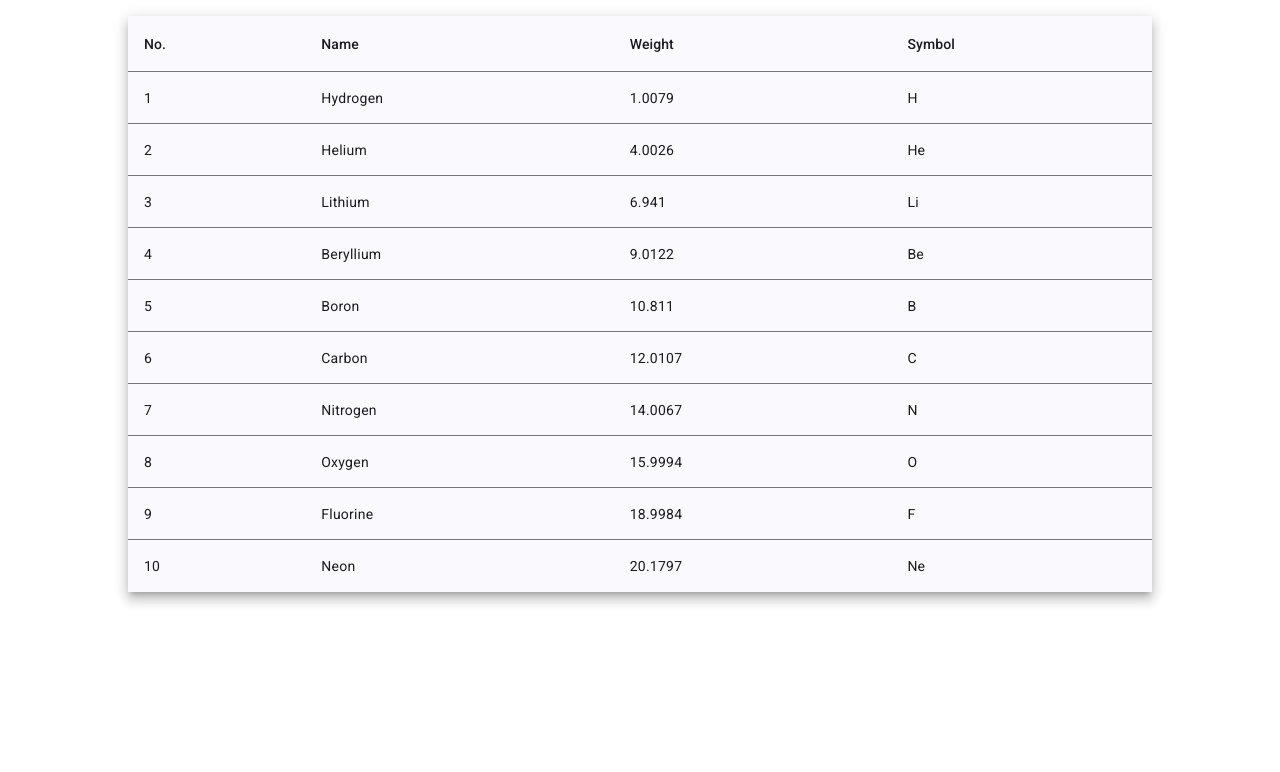
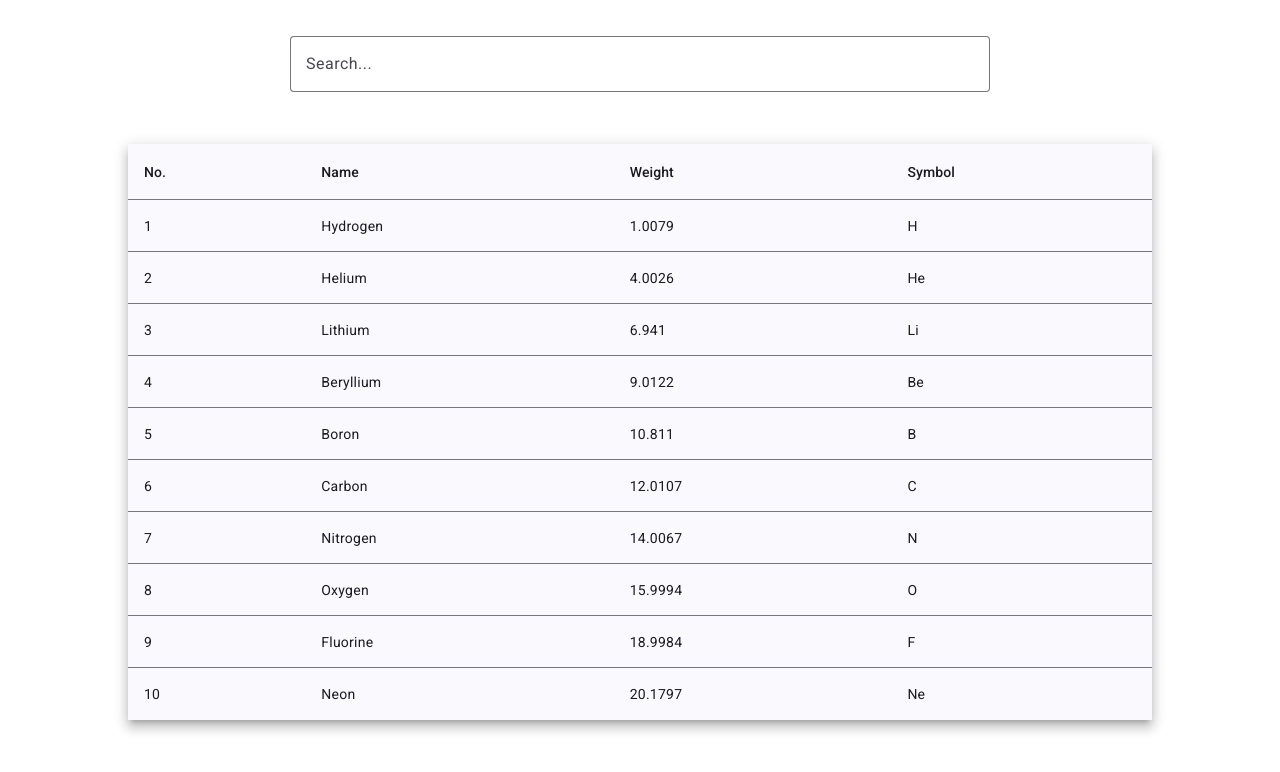
Before and after one commit to uladzimir-yeudakimovich/table-of-elements, an Angular app: page / in a window 1280 px wide. Shown: the top 772 px of the page. Built offline with nearby package versions, Linux system fonts and the light colour scheme.

Commit message:
feat: add filter

```diff
--- a/src/app/home/components/home/home.component.html
+++ b/src/app/home/components/home/home.component.html
@@ -1,6 +1,12 @@
+<div class="search-container">
+  <mat-form-field appearance="outline" class="search-form-field">
+    <input matInput [(ngModel)]="filterKeyword" placeholder="Search...">
+  </mat-form-field>
+</div>
+
 @if (dataSource) {
   <div class="table-elements">
-    <table mat-table [dataSource]="dataSource" class="mat-elevation-z8">
+    <table mat-table [dataSource]="dataSource | filterElements: filterKeyword" class="mat-elevation-z8">
       <ng-container matColumnDef="position">
         <th mat-header-cell *matHeaderCellDef> No. </th>
         <td mat-cell *matCellDef="let element"> {{element.position}} </td>
@@ -22,7 +28,7 @@
       </ng-container>
 
       <tr mat-header-row *matHeaderRowDef="displayedColumns"></tr>
-      <tr mat-row *matRowDef="let row; columns: displayedColumns; let i=index" (click)="openDialog(row, i)"></tr>
+      <tr mat-row *matRowDef="let row; columns: displayedColumns;" (click)="openDialog(row)"></tr>
     </table>
   </div>
 } @else {
--- a/src/app/home/components/home/home.component.scss
+++ b/src/app/home/components/home/home.component.scss
@@ -1,3 +1,16 @@
+.search-container {
+  display: flex;
+  align-items: center;
+  width: 100%;
+  margin: 20px auto 0;
+  padding: 1rem;
+  max-width: 700px;
+
+  .search-form-field {
+    flex: 1;
+  }
+}
+
 .table-elements {
   width: 80%;
   padding: 1rem;
--- a/src/app/home/components/home/home.component.ts
+++ b/src/app/home/components/home/home.component.ts
@@ -8,11 +8,22 @@ import { HttpClientModule } from '@angular/common/http';
 import { ModalWindowComponent } from '../../../shared/components/modal-window/modal-window.component';
 import { MatDialog } from '@angular/material/dialog';
 import { MatProgressSpinner } from '@angular/material/progress-spinner';
+import { FilterElementsPipe } from '../../../shared/pipes/filter-elements.pipe';
+import { FormsModule } from '@angular/forms';
+import { MatInputModule } from '@angular/material/input';
 
 @Component({
   selector: 'app-home',
   standalone: true,
-  imports: [HttpClientModule, NgIf, MatTableModule, MatProgressSpinner],
+  imports: [
+    HttpClientModule,
+    FilterElementsPipe,
+    FormsModule,
+    NgIf,
+    MatTableModule,
+    MatProgressSpinner,
+    MatInputModule,
+  ],
   templateUrl: './home.component.html',
   styleUrl: './home.component.scss',
   providers: [PeriodicElementService],
@@ -20,6 +31,7 @@ import { MatProgressSpinner } from '@angular/material/progress-spinner';
 export class HomeComponent implements OnInit {
   displayedColumns: string[] = ['position', 'name', 'weight', 'symbol'];
   dataSource: PeriodicElement[] | null = null;
+  filterKeyword = '';
 
   constructor(
     private periodicElementService: PeriodicElementService,
@@ -33,7 +45,8 @@ export class HomeComponent implements OnInit {
     ).subscribe(res => this.dataSource = res);
   }
 
-  openDialog(row: PeriodicElement, index: number): void {
+  openDialog(row: PeriodicElement): void {
+    const index = row.position;
     const dialogRef = this.dialog.open(ModalWindowComponent, {
       data: row,
     });
@@ -41,8 +54,8 @@ export class HomeComponent implements OnInit {
       takeUntilDestroyed(this.destroyRef),
     ).subscribe((result: PeriodicElement) => {
       if (result) {
-        this.dataSource = this.dataSource!.map((item, i) =>
-          i === index ? result : item
+        this.dataSource = this.dataSource!.map((item) =>
+          item.position === index ? result : item
         );
       }
     });
--- /dev/null
+++ b/src/app/shared/pipes/filter-elements.pipe.ts
@@ -0,0 +1,20 @@
+import { Pipe, PipeTransform } from '@angular/core';
+import { PeriodicElement } from '../../home/models/periodic-element.model';
+
+@Pipe({
+  name: 'filterElements',
+  standalone: true,
+})
+export class FilterElementsPipe implements PipeTransform {
+  transform(items: PeriodicElement[], keyword: string): PeriodicElement[] {
+    if (!items || !keyword) {
+      return items;
+    }
+
+    return items.filter(item =>
+      item.name.toLowerCase().includes(keyword.toLowerCase()) ||
+      item.symbol.toLowerCase().includes(keyword.toLowerCase()) ||
+      item.weight.toString().includes(keyword.toLocaleLowerCase())
+    );
+  }
+}
```
